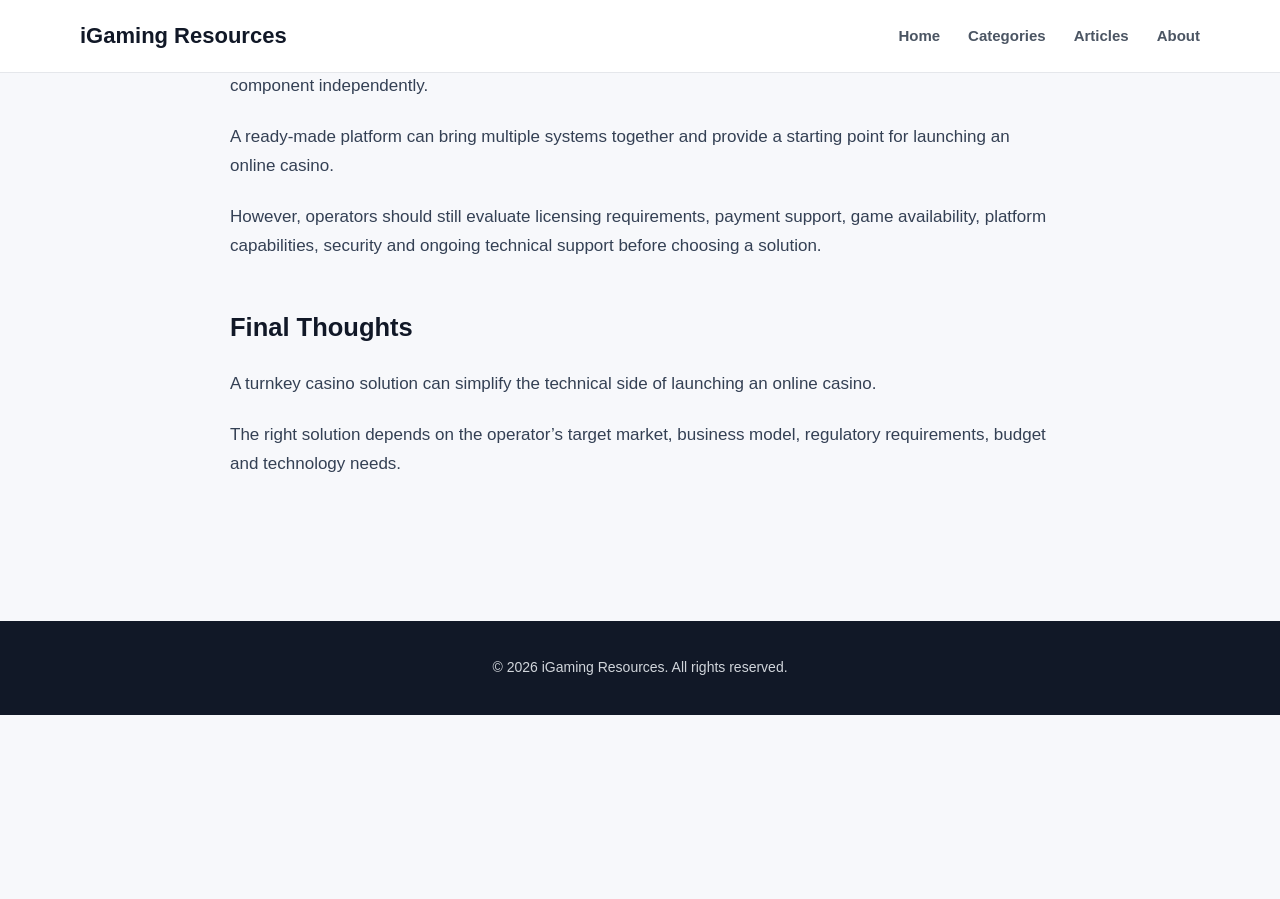
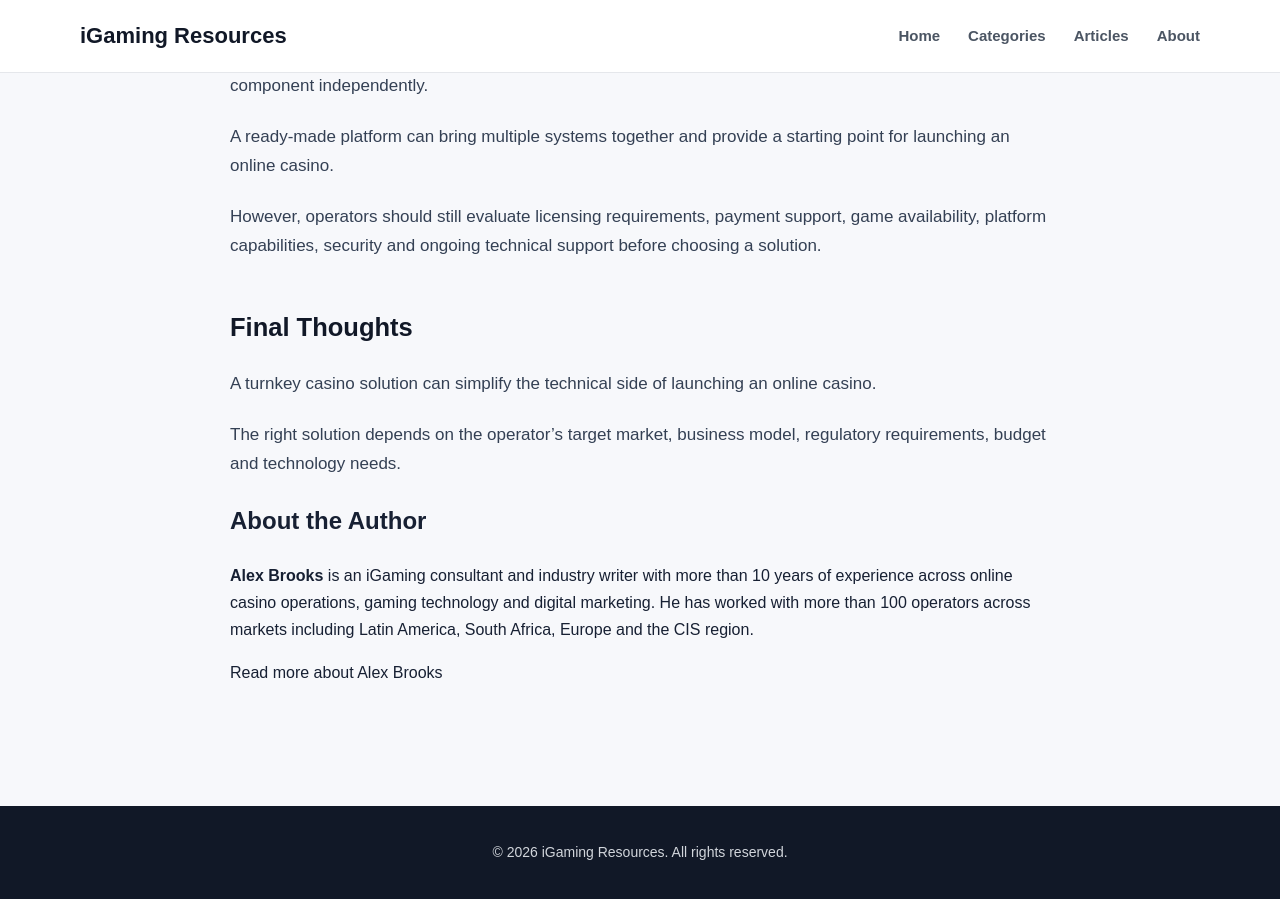
Before and after one commit to alexbrooks-crdm/iGaming-resources, a Jekyll site: the page built from _posts/2026-09-30-what-is-a-turnkey-casino-solution.md, in a window 1280 px wide and 900 px high, scrolled down 2018 px. Built offline with Jekyll 4.4.1, drawn with Linux system fonts in a browser that asks for light colours; before the commit the page ends 2733 px from its top, so only the background shows below that.

Commit message:
Add author box with details about Alex Brooks
Added an author box section with details about Alex Brooks.

```diff
--- a/_layouts/post.html
+++ b/_layouts/post.html
@@ -47,6 +47,27 @@ layout: default
   <div class="article-content">
     {{ content }}
   </div>
+  <section class="author-box">
+
+  <div class="author-box-content">
+
+    <h2>About the Author</h2>
+
+    <p>
+      <strong>Alex Brooks</strong> is an iGaming consultant and industry
+      writer with more than 10 years of experience across online casino
+      operations, gaming technology and digital marketing. He has worked
+      with more than 100 operators across markets including Latin America,
+      South Africa, Europe and the CIS region.
+    </p>
+
+    <a href="{{ '/author/' | relative_url }}">
+      Read more about Alex Brooks
+    </a>
+
+  </div>
+
+</section>
 
   {% assign current_category = page.categories.first %}
   {% assign related_posts = site.categories[current_category] %}
```
